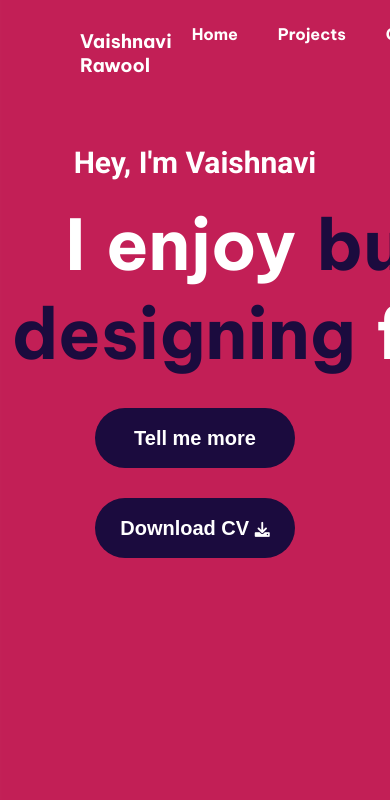
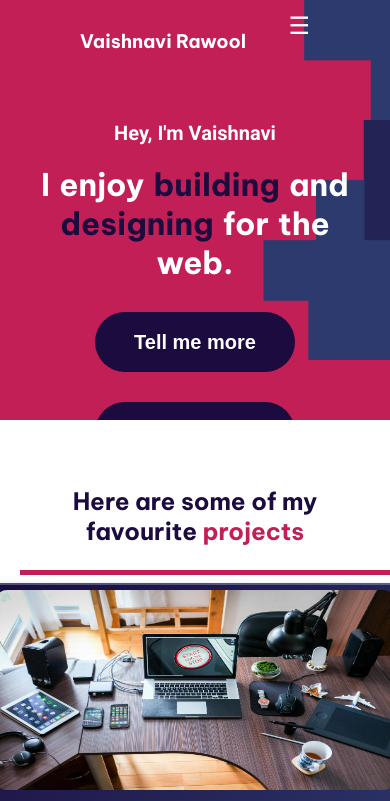
Before and after one commit to Vaishnavi2206/Portfolio, a plain HTML site: page index.html in a window 390 px wide. Shown: the top 801 px of the page. Drawn offline with nearby package versions, Linux system fonts and the light colour scheme; a web font is replaced by a local one.

Commit message:
WIP: mobile responsive screen

```diff
--- a/app.js
+++ b/app.js
@@ -1,3 +1,11 @@
+const toggleButton = document.getElementById('toggle-button');
+const drawer = document.getElementById('drawer');
+
+toggleButton.addEventListener('click', () => {
+    drawer.classList.toggle('active');
+});
+
+
 // send email
 // Initialize EmailJS
 (function() {
--- a/index.css
+++ b/index.css
@@ -3,6 +3,7 @@ html {
 }
 
 body {
+  overflow-x: hidden;
     font-weight: 400;
     font-style: normal;
     margin: 0;
@@ -46,6 +47,44 @@ body {
   display: block;
 }
 
+.navbar .toggle-button {
+  font-size: 24px;
+  color: white;
+  cursor: pointer;
+}
+
+.drawer {
+  position: fixed;
+  top: 0;
+  left: -300px; /* Hidden off-screen */
+  width: 200px;
+  height: 100%;
+  background-color: #1b0b3e87;
+  color: white;
+  transition: left 0.3s ease;
+  padding: 20px;
+  box-shadow: 2px 0 5px rgba(0, 0, 0, 0.5);
+}
+
+.drawer ul {
+  list-style-type: none;
+  padding: 0;
+}
+
+.drawer li {
+  margin: 20px 0;
+}
+
+.drawer a {
+  color: white;
+  text-decoration: none;
+}
+
+/* Show drawer when active */
+.drawer.active {
+  left: 0; /* Move into view */
+}
+
 
 .banner-bg-image{
   position: absolute;
@@ -82,7 +121,6 @@ body {
     font-weight:bolder;
     margin: auto;
     width: 820px;
-
 }
 
 .more-btn{
@@ -162,6 +200,15 @@ body {
     background-position: center;
     background-repeat: no-repeat;
     background-size: cover;
+  }
+
+  .projects-title{
+    display: flex;
+    align-items: center;
+    justify-content: space-between;
+    margin-left:80px;
+    margin-right: 80px;
+    margin-top: 50px;
   }
 
   .projects-container{
@@ -610,3 +657,58 @@ textarea {
   color: black;
   cursor: pointer;
 }
+
+/* MOBILE SCREEN */
+
+@media (max-width: 768px) {
+  body{
+    overflow-x:hidden;
+  }
+
+  .hero-section{
+    overflow-x: hidden;
+  }
+
+  .navbar ul {
+    flex-direction: column;
+  }
+
+  .intro-text {
+    font-size: 8vw;
+    word-spacing: 2px;
+    max-width: 90%;
+    margin: auto;
+  }
+
+  .title-text{
+    font-size: 20px;
+  }
+
+  .hero-section {
+    height: 420px;
+  }
+
+  .projects-title {
+    flex-direction: column; /* Stack elements vertically on smaller screens */
+    align-items: center; /* Center the content */
+    margin-left: 20px; /* Adjust left margin */
+    margin-right: 20px; /* Adjust right margin */
+}
+
+h1.project-text {
+    text-align: center; /* Center the text */
+    font-size: 24px; /* Adjust font size for mobile */
+}
+
+hr {
+    width: calc(100% - 40px);
+    margin: 10px 20 20px;
+}
+}
+
+
+@media (min-width: 769px) {
+  .drawer {
+      display: none; /* Hide drawer on larger screens */
+  }
+}
--- a/index.html
+++ b/index.html
@@ -28,7 +28,6 @@
     <script src="https://cdn.emailjs.com/dist/email.min.js"></script>
 </head>
 <body>
-    <div class="content" id="content">
     <div id="hero-section" class="hero-section">
         <!-- <div class="intro" style="flex:2"> -->
             <!-- <img src="./assets/home-banner-background.png" class="banner-bg-image"/> -->
@@ -40,11 +39,16 @@
                 </div>
 
                 <div class="navbar">
-                    <ul>
-                       <li><a href="#">Home</a></li>
-                       <li><a href="#projects-container">Projects</a></li>
-                       <li><a href="#contact">Contact</a></li>
-                   </ul>
+                    <div class="toggle-button" id="toggle-button">
+                        ☰
+                    </div>
+                    <div class="drawer" id="drawer">
+                        <ul>
+                           <li><a href="#">Home</a></li>
+                           <li><a href="#projects-container">Projects</a></li>
+                           <li><a href="#contact">Contact</a></li>
+                       </ul>
+                    </div>
                 </div>
             </div>
 
@@ -71,9 +75,9 @@
 
     <!-- <div class="parallax"></div> -->
 
-    <div style="display: flex;align-items: center;justify-content: space-between;margin-left:80px;margin-right: 80px;margin-top: 50px;">
-        <h1 style="color: #1b0b3e;">Here are some of my favourite <span style="color: #c21f56;">projects</span> </h1>
-        <hr style="width: 600px;height: 5px;background: #c21f56;border: none;margin: 0;"/>
+    <div style="" class="projects-title">
+        <h1 class="project-text" style="color: #1b0b3e;">Here are some of my favourite <span style="color: #c21f56;">projects</span> </h1>
+        <hr style="width: 600px;height: 5px;background: #c21f56;border: none;"/>
     </div>
     <div id="projects-container" class="projects-container">
         <div class="projects">
@@ -311,7 +315,6 @@
         </div>
     </footer>
 
-    </div>
 
     <script src="app.js"></script>
     <script src="https://unpkg.com/scrollreveal"></script>
```
